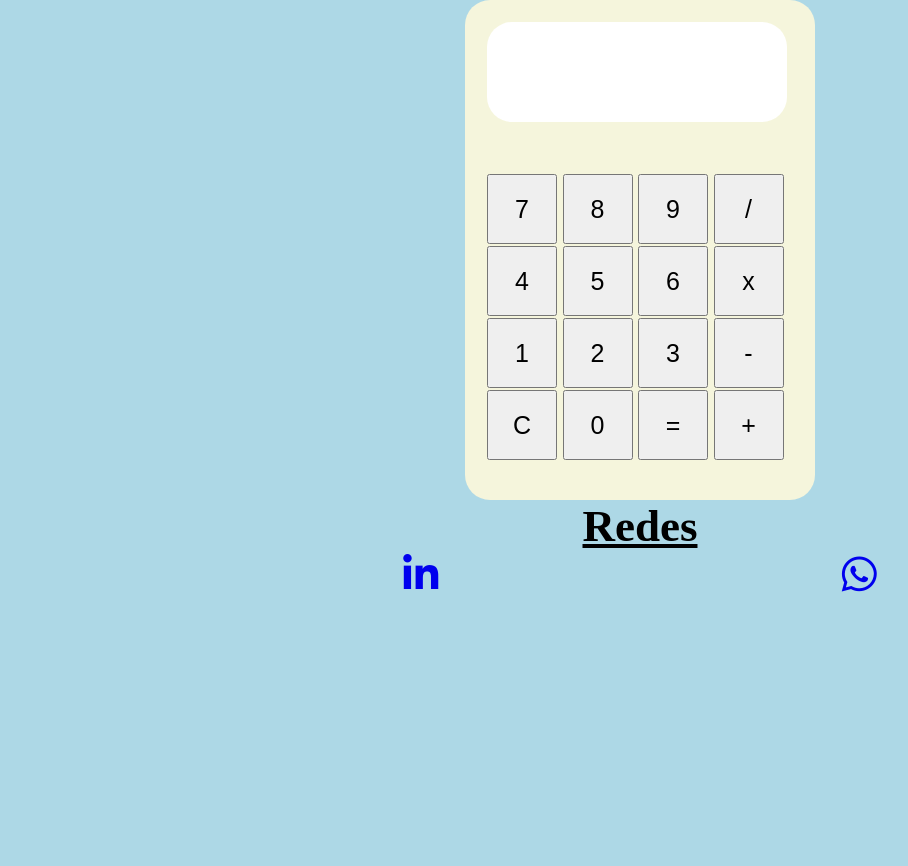
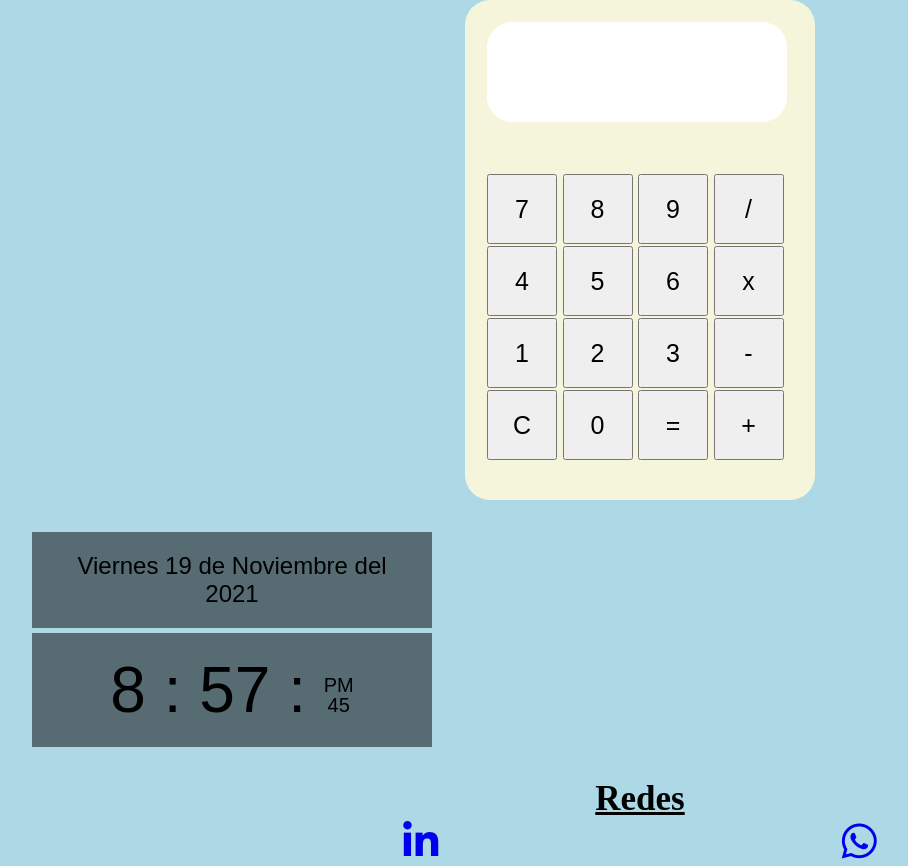
Before and after one commit to Javier-Olivieri/calculadora, a plain HTML site: page index.html in a window 1280 px wide. Shown: the whole page, without its empty margins (0-908 px from the left). Before the commit the page ends 800 px from the top, so only its background shows below. Drawn offline with Linux system fonts and the light colour scheme.

Commit message:
proyecto

```diff
--- a/index.html
+++ b/index.html
@@ -44,6 +44,33 @@
         </tr>
     </table>
 
+	<div class="wrap">
+		<div class="widget">
+			<div class="fecha">
+				<p id="diaSemana" class="diaSemana">Martes</p>
+				<p id="dia" class="dia">27</p>
+				<p>de </p>
+				<p id="mes" class="mes">Octubre</p>
+				<p>del </p>
+				<p id="year" class="year">2015</p>
+			</div>
+
+			<div class="reloj">
+				<p id="horas" class="horas">11</p>
+				<p>:</p>
+				<p id="minutos" class="minutos">48</p>
+				<p>:</p>
+				<div class="caja-segundos">
+					<p id="ampm" class="ampm">AM</p>
+					<p id="segundos" class="segundos">12</p>
+				</div>
+			</div>
+		</div>
+	</div>
+
+
+
+
     <p class="redes">Redes</p>
 
     <div class="footer_social">
@@ -55,7 +82,9 @@
                 <i class="fa fa-whatsapp" aria-hidden="true"></i>
             </a>
         </div>
-    <script src="./main.js"></script>
+        <script src="./js/reloj.js"></script>
+    <script src="./js/main.js"></script>
+
 </body>
 
 </html>
--- a/main.js
+++ b/js/main.js
@@ -15,7 +15,8 @@ function init() {
     let dos = document.getElementById("dos");
     let tres = document.getElementById("tres");
     let cuatro = document.getElementById("cuatro");
-    let cinco = document.getElementById("cinco");
+    let cinco = document.getElementById("cinco");1
+
     let seis = document.getElementById("seis");
     let siete = document.getElementById("siete");
     let ocho = document.getElementById("ocho");
--- /dev/null
+++ b/js/reloj.js
@@ -0,0 +1,66 @@
+(function(){
+	var actualizarHora = function(){
+		// Obtenemos la fecha actual, incluyendo las horas, minutos, segundos, dia de la semana, dia del mes, mes y año;
+		var fecha = new Date(),
+			horas = fecha.getHours(),
+			ampm,
+			minutos = fecha.getMinutes(),
+			segundos = fecha.getSeconds(),
+			diaSemana = fecha.getDay(),
+			dia = fecha.getDate(),
+			mes = fecha.getMonth(),
+			year = fecha.getFullYear();
+
+		// Accedemos a los elementos del DOM para agregar mas adelante sus correspondientes valores
+		var pHoras = document.getElementById('horas'),
+			pAMPM = document.getElementById('ampm'),
+			pMinutos = document.getElementById('minutos'),
+			pSegundos = document.getElementById('segundos'),
+			pDiaSemana = document.getElementById('diaSemana'),
+			pDia = document.getElementById('dia'),
+			pMes = document.getElementById('mes'),
+			pYear = document.getElementById('year');
+
+
+		// Obtenemos el dia se la semana y lo mostramos
+		var semana = ['Domingo', 'Lunes', 'Martes', 'Miercoles', 'Jueves', 'Viernes', 'Sabado'];
+		pDiaSemana.textContent = semana[diaSemana];
+
+		// Obtenemos el dia del mes
+		pDia.textContent = dia;
+
+		// Obtenemos el Mes y año y lo mostramos
+		var meses = ['Enero', 'Febrero', 'Marzo', 'Abril', 'Mayo', 'Junio', 'Julio', 'Agosto', 'Septiembre', 'Octubre', 'Noviembre', 'Diciembre']
+		pMes.textContent = meses[mes];
+		pYear.textContent = year;
+
+		// Cambiamos las hora de 24 a 12 horas y establecemos si es AM o PM
+
+		if (horas >= 12) {
+			horas = horas - 12;
+			ampm = 'PM';
+		} else {
+			ampm = 'AM';
+		}
+
+		// Detectamos cuando sean las 0 AM y transformamos a 12 AM
+		if (horas == 0 ){
+			horas = 12;
+		}
+
+		// Si queremos mostrar un cero antes de las horas ejecutamos este condicional
+		// if (horas < 10){horas = '0' + horas;}
+		pHoras.textContent = horas;
+		pAMPM.textContent = ampm;
+
+		// Minutos y Segundos
+		if (minutos < 10){ minutos = "0" + minutos; }
+		if (segundos < 10){ segundos = "0" + segundos; }
+
+		pMinutos.textContent = minutos;
+		pSegundos.textContent = segundos;
+	};
+
+	actualizarHora();
+	var intervalo = setInterval(actualizarHora, 1000);
+}())
--- a/style.css
+++ b/style.css
@@ -49,7 +49,59 @@ body {
     display: flex;
     justify-content: center;
     text-decoration: underline;
-    font-size: 45px;
+    font-size: 35px;
     font-weight: bold;
     font-family: 'Times New Roman', Times, serif;
+    margin-top: 20px;
 }
+
+
+
+.wrap {
+	width: 90%;
+	max-width: 1000px;
+
+	/*margin:auto;*/
+}
+
+.widget {
+	width: 40%;
+	margin: 2em;
+
+}
+
+.widget p {
+	display: inline-block;
+	line-height: 1em;
+}
+
+.fecha {
+	font-family: Oswald, Arial;
+	text-align: center;
+	font-size:1.5em;
+	margin-bottom: 0.3125rem;
+	/*margin-bottom: 5px;*/
+	background: rgba(0,0,0,.5);
+	padding: 20px;
+	width: 100%;
+}
+
+.reloj {
+	font-family: Oswald, Arial;
+	width: 100%;
+	padding: 20px;
+	font-size: 4em;
+	text-align: center;
+	background: rgba(0,0,0,.5);
+
+}
+
+.reloj .caja-segundos {
+	display: inline-block;
+}
+
+.reloj .segundos,
+.reloj .ampm {
+	font-size: 20px;
+	display: block;
+}
```
